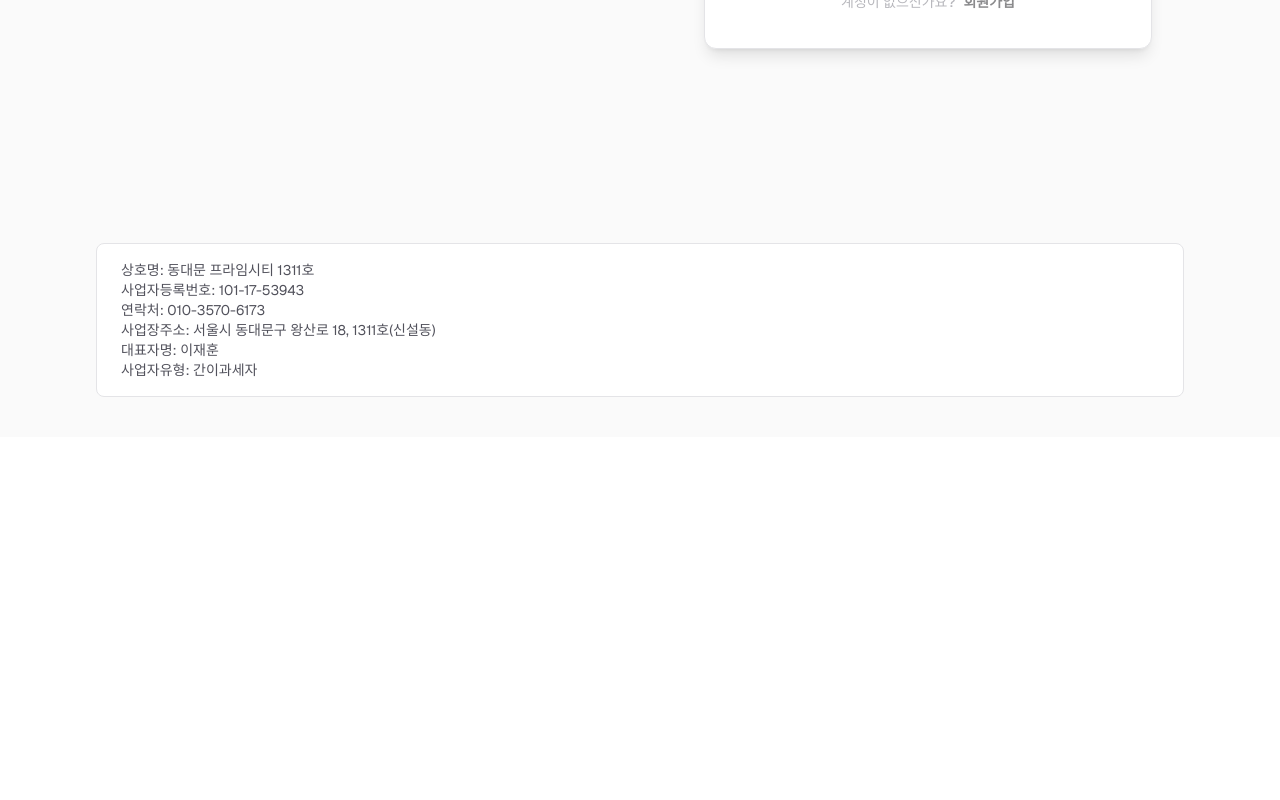
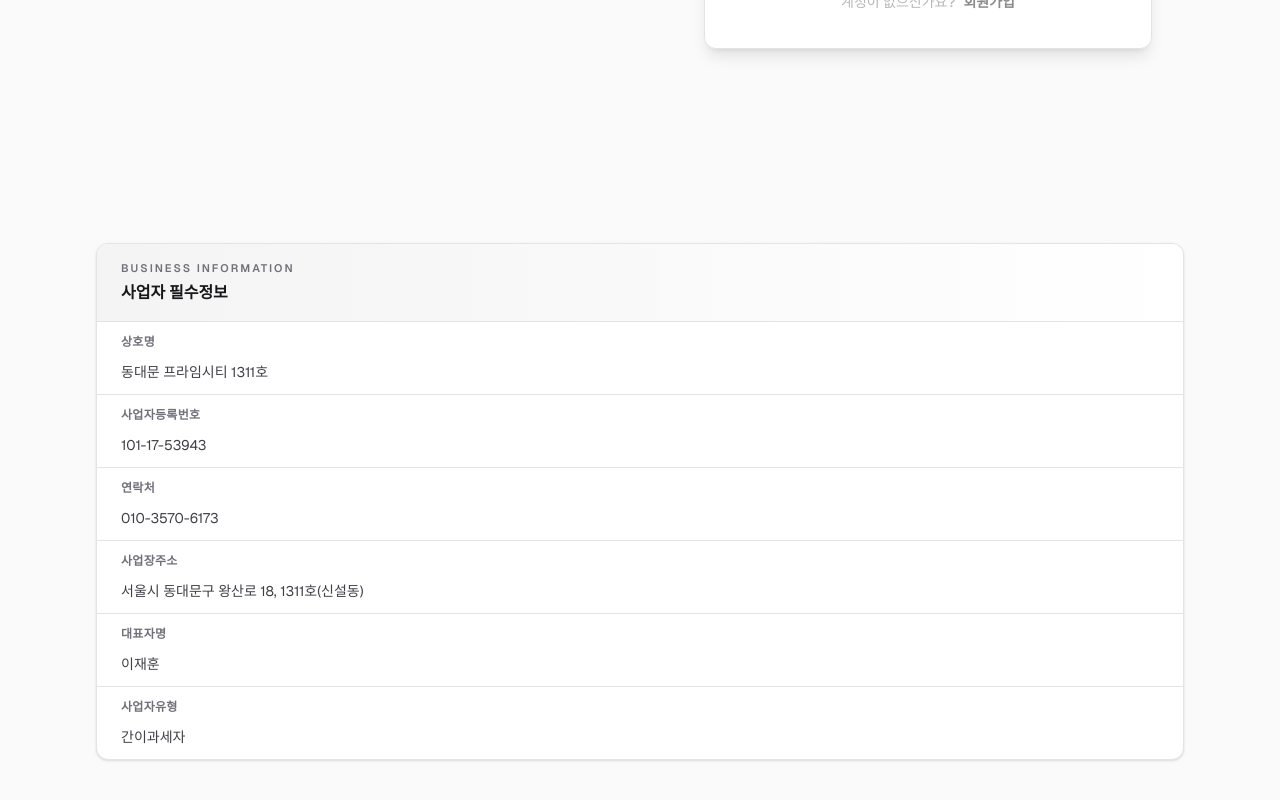
Before and after one commit to leemkro/jasoser, a Next.js app: page / in a window 1280 px wide. Shown: the part 542-1342 px from the top of the page. Before the commit the page ends 979 px from the top, so only its background shows below. Built offline with nearby package versions, Linux system fonts and the light colour scheme; no server answers.

Commit message:
style: polish business info section on home page

```diff
--- a/app/page.tsx
+++ b/app/page.tsx
@@ -19,6 +19,15 @@
     title: "건수형 이용권 결제",
     description: "5회·15회·40회 이용권 중 선택 구매.",
   },
+];
+
+const businessInfo = [
+  { label: "상호명", value: "동대문 프라임시티 1311호" },
+  { label: "사업자등록번호", value: "101-17-53943" },
+  { label: "연락처", value: "010-3570-6173" },
+  { label: "사업장주소", value: "서울시 동대문구 왕산로 18, 1311호(신설동)" },
+  { label: "대표자명", value: "이재훈" },
+  { label: "사업자유형", value: "간이과세자" },
 ];
 
 export default function Home() {
@@ -61,13 +70,22 @@
         </section>
       </div>
 
-      <section className="rounded-lg border border-zinc-200 bg-white px-4 py-4 text-sm text-zinc-600 sm:px-6">
-        <p>상호명: 동대문 프라임시티 1311호</p>
-        <p>사업자등록번호: 101-17-53943</p>
-        <p>연락처: 010-3570-6173</p>
-        <p>사업장주소: 서울시 동대문구 왕산로 18, 1311호(신설동)</p>
-        <p>대표자명: 이재훈</p>
-        <p>사업자유형: 간이과세자</p>
+      <section className="overflow-hidden rounded-xl border border-zinc-200 bg-white shadow-sm">
+        <div className="border-b border-zinc-200 bg-gradient-to-r from-zinc-100 to-white px-4 py-4 sm:px-6">
+          <p className="text-[11px] font-semibold uppercase tracking-[0.18em] text-zinc-500">
+            Business Information
+          </p>
+          <p className="mt-1 text-base font-semibold text-zinc-900">사업자 필수정보</p>
+        </div>
+
+        <dl className="divide-y divide-zinc-200">
+          {businessInfo.map((item) => (
+            <div key={item.label} className="grid gap-1 px-4 py-3 sm:grid-cols-[140px,1fr] sm:gap-3 sm:px-6">
+              <dt className="text-xs font-semibold tracking-wide text-zinc-500">{item.label}</dt>
+              <dd className="text-sm text-zinc-700">{item.value}</dd>
+            </div>
+          ))}
+        </dl>
       </section>
     </div>
   );
```
